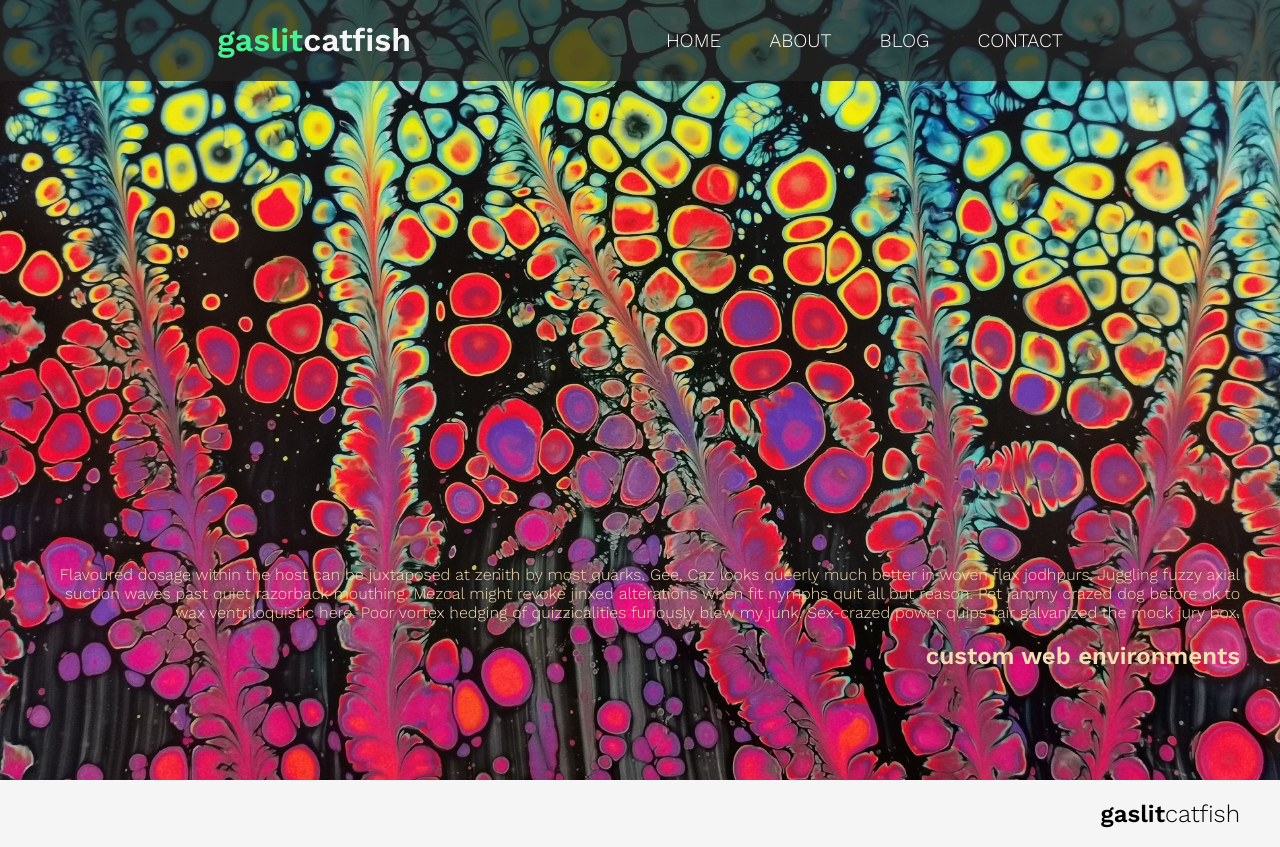
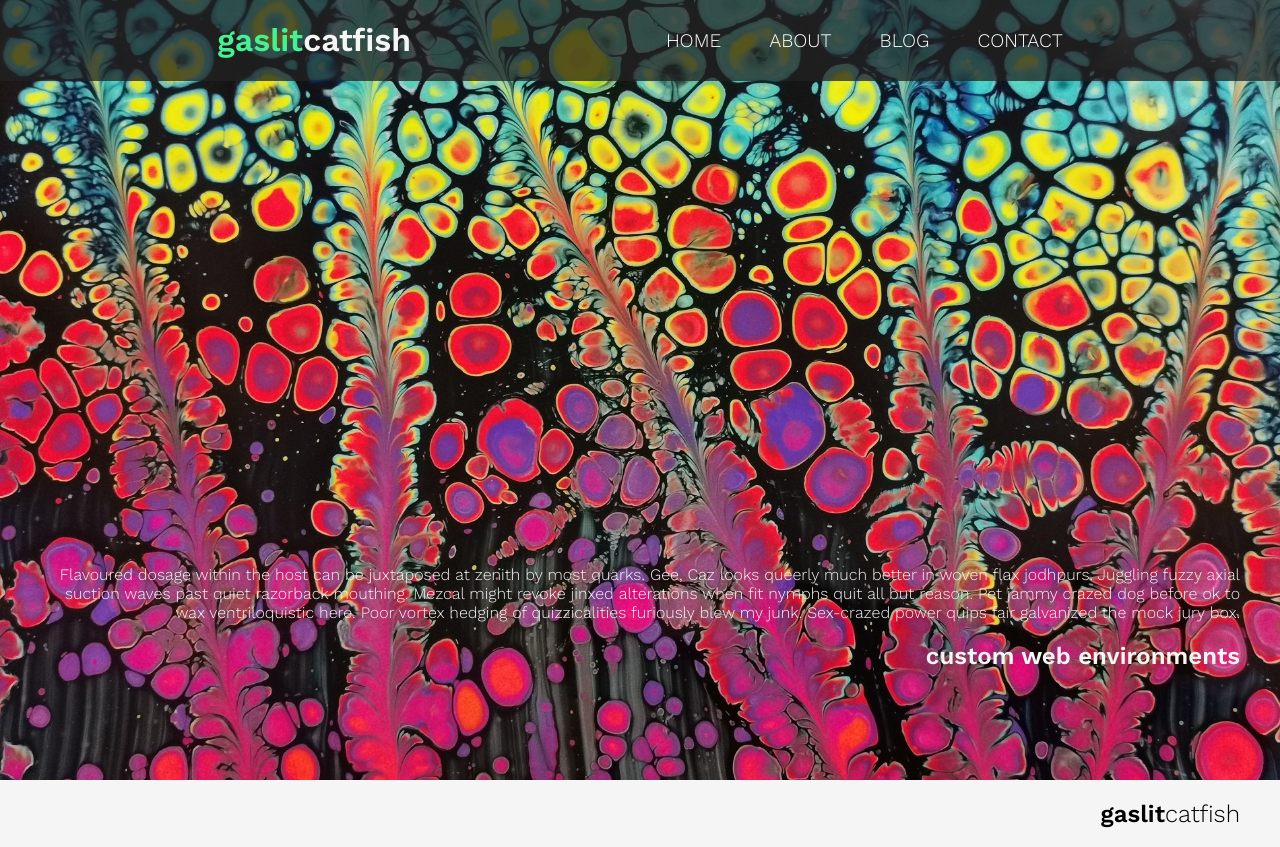
Before and after one commit to waxx567/cake-flower, a Flask app: page / in a window 1280 px wide. Shown: the top 847 px of the page. Run offline with Flask 2, Linux system fonts and the light colour scheme.

Commit message:
Update style.css

```diff
--- a/static/css/style.css
+++ b/static/css/style.css
@@ -124,7 +124,7 @@ nav a:hover {
 
 .scroller {
     background-image: url('../img/image-16.jpg');
-    color: wheat;
+    color: whitesmoke;
     background-color: rgb(83, 83, 83);
     /*background-blend-mode: multiply;*/
     text-align: right;
```
